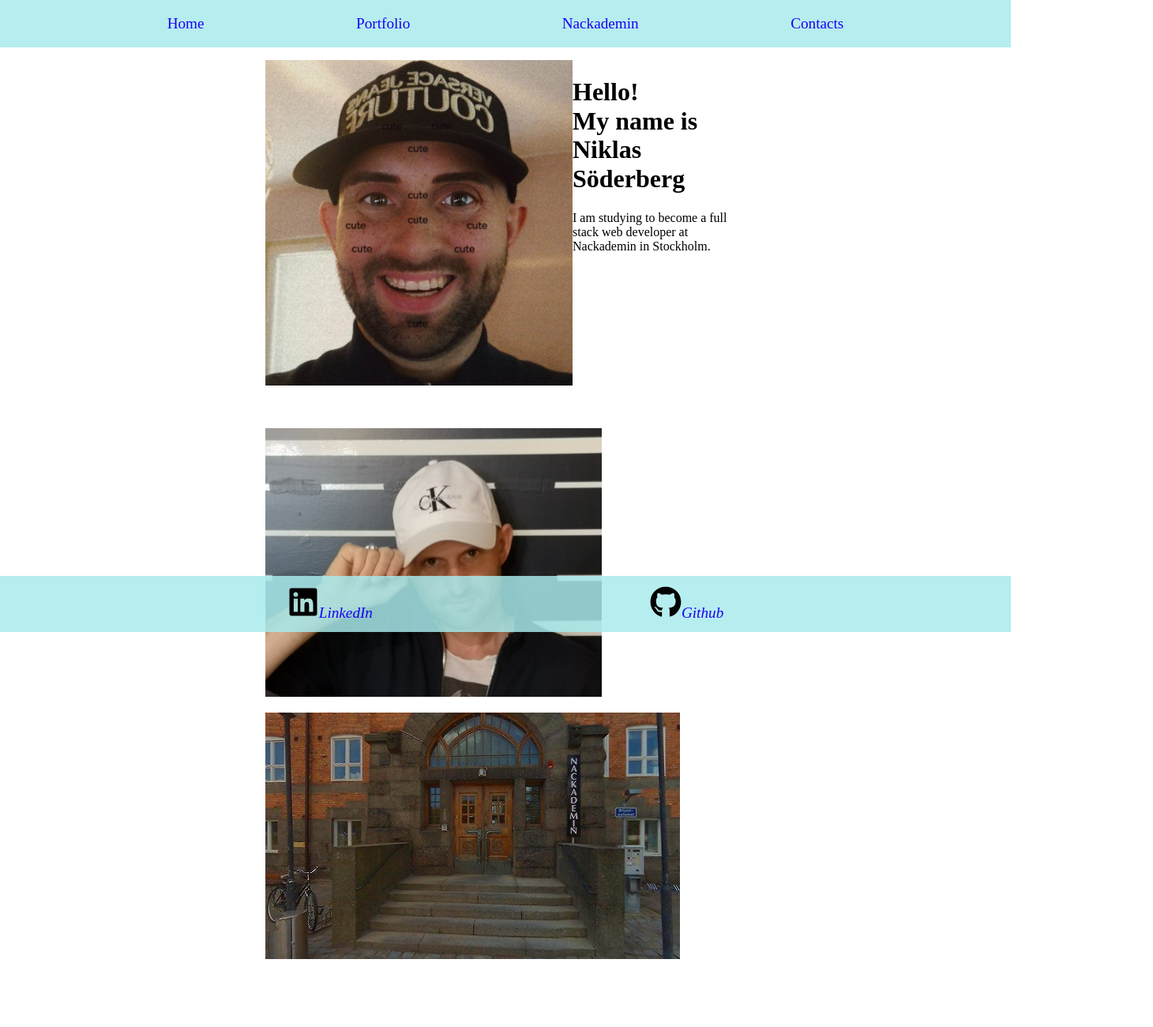
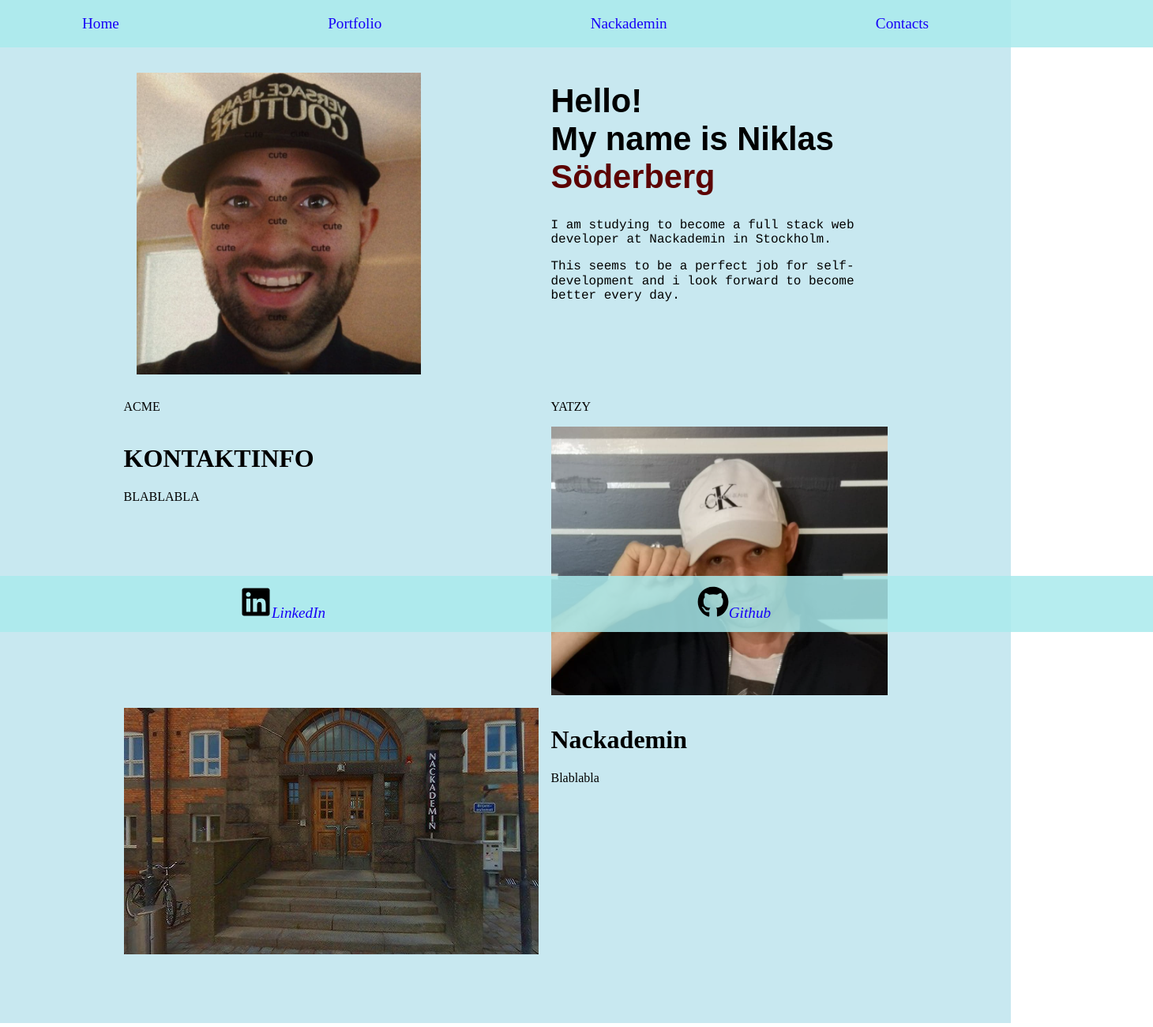
Before and after one commit to NiklasSod/NiklasSod.github.io, a website: page index.html in a window 1280 px wide. Shown: the whole page at 79% size, 1460 px wide, since content can reach past the window. Drawn offline with Linux system fonts and the light colour scheme.

Commit message:
grid done!

```diff
--- a/css/_settings.scss
+++ b/css/_settings.scss
@@ -1,13 +1,25 @@
 $background-color: rgb(200, 232, 240);
 $nav-foot-back-col: rgba(169, 234, 236, 0.842);
-$primary-color: rgb(14, 14, 14);
+$primary-color: rgb(49, 49, 49);
 $hover-link-color: rgb(235, 13, 13);
 $link-color: rgb(23, 2, 247);
 
-@mixin navFootStyle {
+@mixin navAndFootStyle {
     background-color: $nav-foot-back-col;
     display: flex;
     justify-content: space-evenly;
     position: sticky;
-    font-size: larger;
+    z-index: 1;
+    a {
+        font-size: larger;
+        text-decoration-line: none;
+        color: $link-color;
+        &:visited {
+            color: $link-color;
+        }
+        &:hover {
+            color: $hover-link-color;
+            text-decoration-line: underline;
+        }
+    }
 }
--- a/css/main.scss
+++ b/css/main.scss
@@ -2,74 +2,68 @@
 
 // mostly made to center everything but navbar and footer
 .container {
+    box-sizing: border-box;
+    background-color: $background-color;
     display: grid;
-    grid-template-columns: 20em repeat(3, 1fr) 20em;
+    justify-content: center;
+    grid-template-columns: 20em repeat(2, 1fr) 20em;
     grid-gap: 1em;
     grid-template-areas:
-    "nav nav nav nav nav"
-    ". presentation presentation presentation ."
-    ". portfolio portfolio portfolio ."
-    ". contacts contacts contacts ."
-    ". nackademin nackademin nackademin ."
-    "footer footer footer footer footer";
+    'nav nav nav nav'
+    '. profilePic aboutMe .'
+    '. acme yatzy .'
+    '. contactInfo tipsfedora .'
+    '. schoolpic nackademinInfo .'
+    'footer footer footer footer';
     // navbar
     .nav {
-        background-color: $nav-foot-back-col;
         grid-area: nav;
-        display: flex;
-        justify-content: space-evenly;
         padding: 1.2em;
-        position: sticky;
-        z-index: 1;
         top: 0;
-        a {
-            font-size: larger;
-            text-decoration-line: none;
-            color: $link-color;
-            &:visited {
-                color: $link-color;
-            }
-            &:hover {
-                color: $hover-link-color;
-                text-decoration-line: underline;
-            }
+        @include navAndFootStyle;
+    }
+    .profilePic {
+        grid-area: profilePic;
+        max-width: 360px;
+        margin: 1em;
+    }
+    .aboutMe {
+        grid-area: aboutMe;
+        width: 100%;
+        color: black;
+        h1 {
+            font-size: 2.6em;
+            font-family: Arial, Helvetica, sans-serif;
+        }
+        p {
+            font-family: Courier, Monaco, monospace;
+        }
+        span {
+            color: rgb(92, 2, 2);
         }
     }
-    .presentation {
-        grid-area: presentation;
-        .profilePic {
-            float: left;
-        }
+    .acme {
+        grid-area: acme;
     }
-    .portfolio {
-        grid-area: portfolio;
+    .yatzy {
+        grid-area: yatzy;
     }
-    .contacts {
-        grid-area: contacts;
+    .contactInfo {
+        grid-area: contactInfo;
     }
-    .nackademin {
-        grid-area: nackademin;
+    .tipsfedora {
+        grid-area: tipsfedora;
+    }
+    .schoolpic {
+        grid-area: schoolpic;
+    }
+    .nackademinInfo {
+        grid-area: nackademinInfo;
     }
     .footer {
         grid-area: footer;
-        background-color: $nav-foot-back-col;
-        display: flex;
-        justify-content: space-evenly;
         padding: 0.8em;
-        position: sticky;
-        z-index: 1;
         bottom: 0;
-        a {
-            font-size: larger;
-            text-decoration-line: none;
-            color: $link-color;
-            &:visited {
-                color: $link-color;
-            }
-            &:hover {
-                color: $hover-link-color;
-                text-decoration-line: underline;
-            }
-        }
+        @include navAndFootStyle;
     }
 }
--- a/index.html
+++ b/index.html
@@ -19,34 +19,27 @@
       <span><a href="">Contacts</a></span>
     </nav>
 
-    <div class="presentation">
     <img class="profilePic" src="./pics/meprofile.PNG" alt="A picture of my face">
     <div class="aboutMe">
       <h1>Hello! <br>My name is Niklas <span class="lastName">Söderberg</span></h1>
       <p>I am studying to become a full stack web developer at Nackademin in Stockholm.</p>
-      </div>
+      <p>This seems to be a perfect job for self-development and i look forward to become better every day.</p>
     </div>
 
-    <div class="portfolio">
     <div class="quiz"></div>
-      <div class="acme"></div>
-      <div class="yatzy"></div>
-    </div>
+    <div class="acme">ACME</div>
+    <div class="yatzy">YATZY</div>
 
-    <div class="contacts">
     <div class="contactInfo">
-        <h1></h1>
-        <p></p>
+      <h1>KONTAKTINFO</h1>
+      <p>BLABLABLA</p>
     </div>
     <img class="tipsfedora" src="./pics/meNods.PNG" alt="A silly picture of myself">
-    </div>
 
-    <div class="nackademin">
     <img class="schoolpic" src="./pics/nackademin.PNG" alt="A picture of the main entry to Nackademin, school in Stockholm">
     <div class="nackademinInfo">
-        <h1></h1>
-        <p></p>
-      </div>
+      <h1>Nackademin</h1>
+      <p>Blablabla</p>
     </div>
 
     <footer class="footer">
```
Also changed, not shown: css/_maincontent.scss (added), css/main.css, 1 other file. Lines whose indentation alone changed are shown as unchanged.
